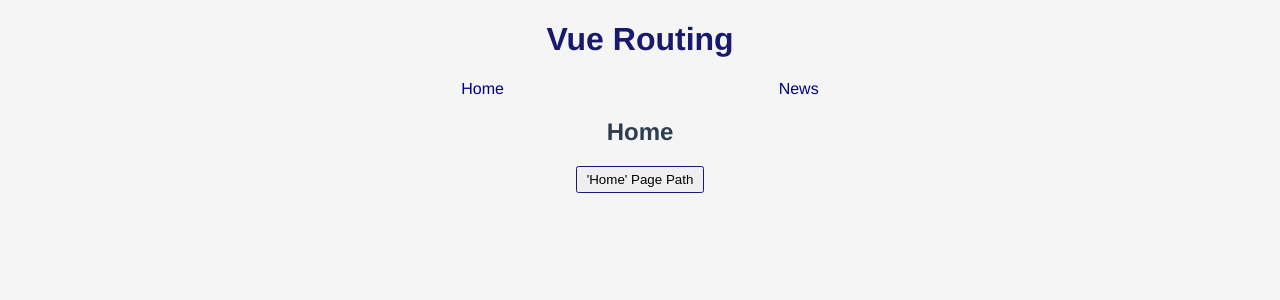
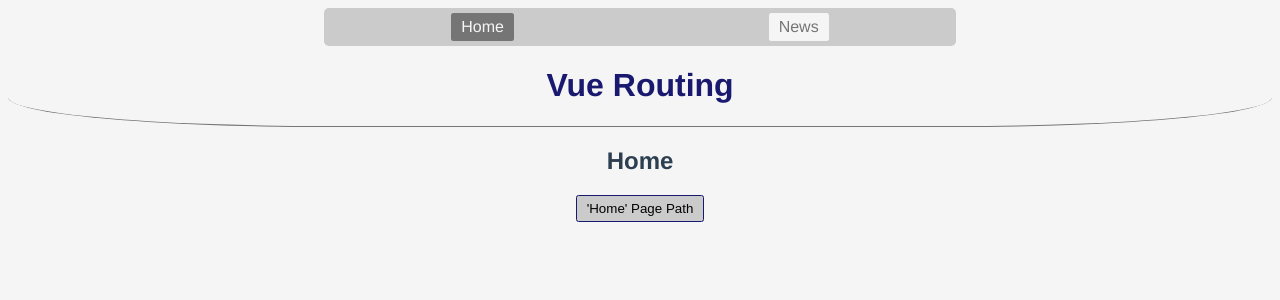
Before and after one commit to brellin/Vue-Bootstrap-Project, a Vue app: page /home in a window 1280 px wide. Shown: the top 300 px of the page. Built offline with nearby package versions, Linux system fonts and the light colour scheme.

Commit message:
redirect to '/home' from '/'
also some more minor styles

```diff
--- a/src/App.vue
+++ b/src/App.vue
@@ -1,7 +1,7 @@
 <template>
   <div id="app">
     <Header />
-    <router-view></router-view>
+    <router-view />
   </div>
 </template>
 
@@ -20,7 +20,6 @@ export default {
 body {
   background: whitesmoke;
 }
-
 #app {
   font-family: Avenir, Helvetica, Arial, sans-serif;
   -webkit-font-smoothing: antialiased;
--- a/src/components/Button.vue
+++ b/src/components/Button.vue
@@ -33,11 +33,12 @@ button {
   padding: 5px 10px;
   border: 1px solid midnightblue;
   border-radius: 2.5px;
-  cursor: pointer;
+  outline: none;
+  background: #75757555;
   transition: 0.3s ease-in-out;
 
   &:hover {
-    background: #c3c3ff;
+    box-shadow: 0 0 5px black;
   }
 }
 </style>
--- a/src/components/Header.vue
+++ b/src/components/Header.vue
@@ -1,12 +1,19 @@
 <template>
-  <div class="header">
-    <h1>Vue Routing</h1>
+  <!-- I could have done this without making it a component -->
+  <header>
     <nav>
       <router-link to="/home">Home</router-link>
       <router-link to="/news">News</router-link>
     </nav>
-  </div>
+    <h1>Vue Routing</h1>
+  </header>
 </template>
+
+<script>
+export default {
+  name: "Header"
+};
+</script>
 
 <style lang='scss' scoped>
 // I decided to go with scss, because
@@ -14,7 +21,10 @@
 // and allows nesting to make for
 // clean code that follows the nesting
 // of the html markup
-div.header {
+header {
+  border-bottom: 1px solid #757575;
+  border-radius: 25%;
+
   h1 {
     color: midnightblue;
   }
@@ -23,13 +33,22 @@ div.header {
     justify-content: space-around;
     width: 50%;
     margin: 0 auto;
+    background: #75757555;
+    padding: 5px 0;
+    border-radius: 5px;
 
     a {
-      color: darkblue;
+      color: #757575;
+      background: whitesmoke;
       text-decoration: none;
+      padding: 5px 10px;
+      border-radius: 2.5px;
+      transition: 0.3s ease;
 
-      &:hover {
-        text-decoration: underline;
+      &:hover,
+      &.router-link-active {
+        background: #757575;
+        color: whitesmoke;
       }
     }
   }
--- a/src/components/Home.vue
+++ b/src/components/Home.vue
@@ -8,6 +8,7 @@
 <script>
 import Button from "./Button";
 export default {
+  name: "Home",
   components: { Button }
 };
 </script>
--- a/src/components/News.vue
+++ b/src/components/News.vue
@@ -8,6 +8,7 @@
 <script>
 import Button from "./Button";
 export default {
+  name: "News",
   components: { Button }
 };
 </script>
--- a/src/main.js
+++ b/src/main.js
@@ -9,9 +9,24 @@ Vue.config.productionTip = false;
 Vue.use(VueRouter);
 
 const router = new VueRouter({
+  // declaring the routes here
+  // for the small amount of routes
+  // there are makes more sense to me
   routes: [
-    { path: '/home', component: Home },
-    { path: '/news', component: News }
+    {
+      path: '/',
+      beforeEnter: (to, from, next) => next('/home')
+    },
+    {
+      path: '/home',
+      component: Home,
+      name: 'Home'
+    },
+    {
+      path: '/news',
+      component: News,
+      name: 'News'
+    }
   ],
   mode: 'history'
 });
```
